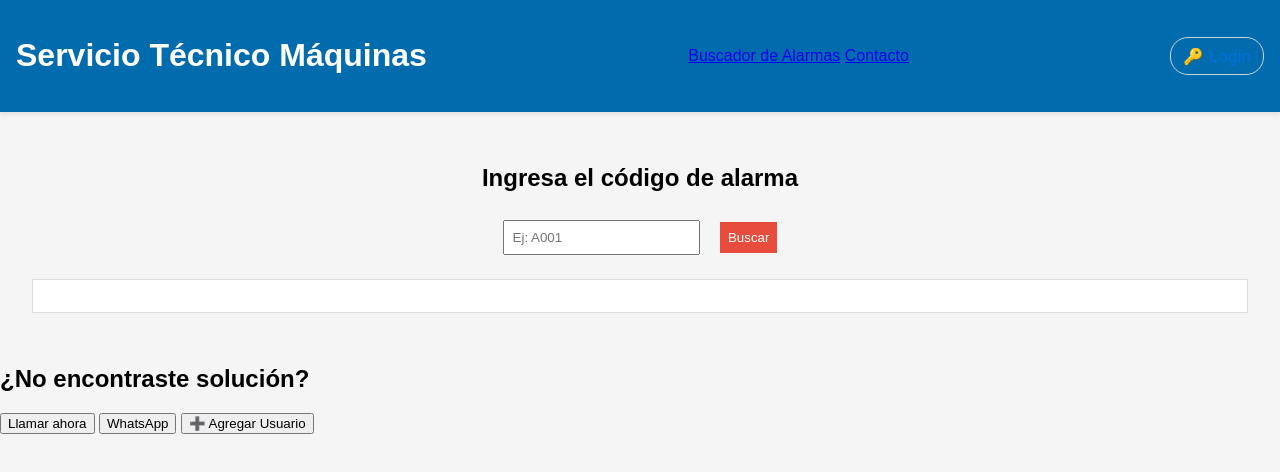
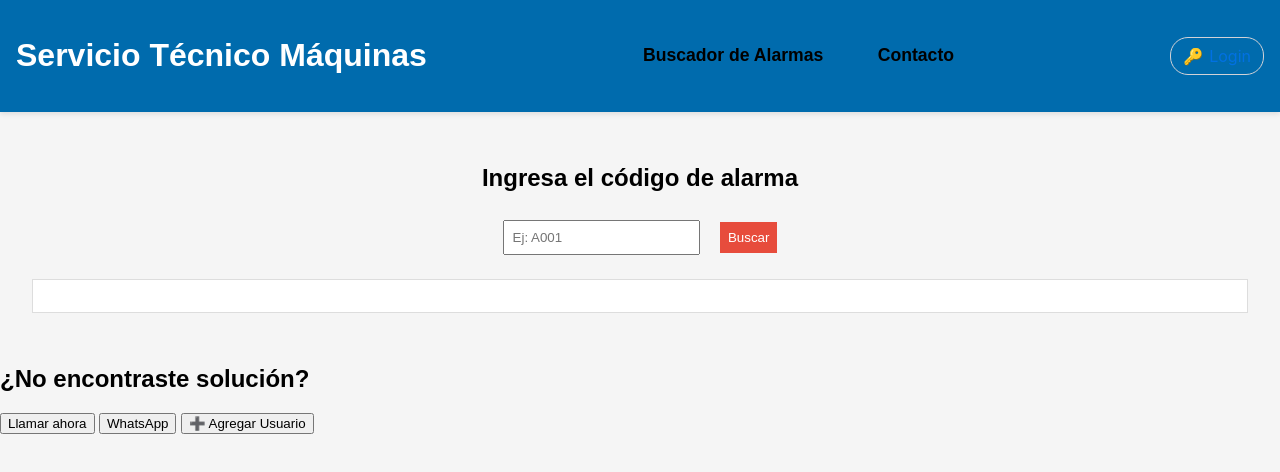
Before and after one commit to luisbaeza11/callcenter-soporte, a plain HTML site: page index.html in a window 1280 px wide. Drawn offline with Linux system fonts and the light colour scheme.

Commit message:
Update styles.css

```diff
--- a/styles.css
+++ b/styles.css
@@ -123,3 +123,28 @@ header {
 .login-btn:hover i {
     color: #004a9e;
 }
+
+
+
+
+
+/* Enlaces de navegación - Versión modificada */
+.header-nav a {
+    color: black;                   /* Texto en negro */
+    text-decoration: none;          /* Sin subrayado */
+    margin: 0 15px;                 /* Espaciado horizontal */
+    font-size: 1.1rem;              /* Tamaño de fuente */
+    padding: 5px 10px;              /* Espaciado interno */
+    border-radius: 4px;             /* Esquinas redondeadas */
+    transition: all 0.3s ease;      /* Transición suave */
+    font-weight: bold;              /* Negrita */
+    display: inline-block;          /* Mejor control del espacio */
+}
+
+/* Efecto hover */
+.header-nav a:hover {
+    color: white !important;        /* Texto blanco al pasar mouse */
+    background-color: #006BAD;      /* Fondo azul corporativo */
+    transform: translateY(-2px);    /* Efecto de elevación sutil */
+    box-shadow: 0 2px 5px rgba(0,0,0,0.1); /* Sombra ligera */
+}
```
